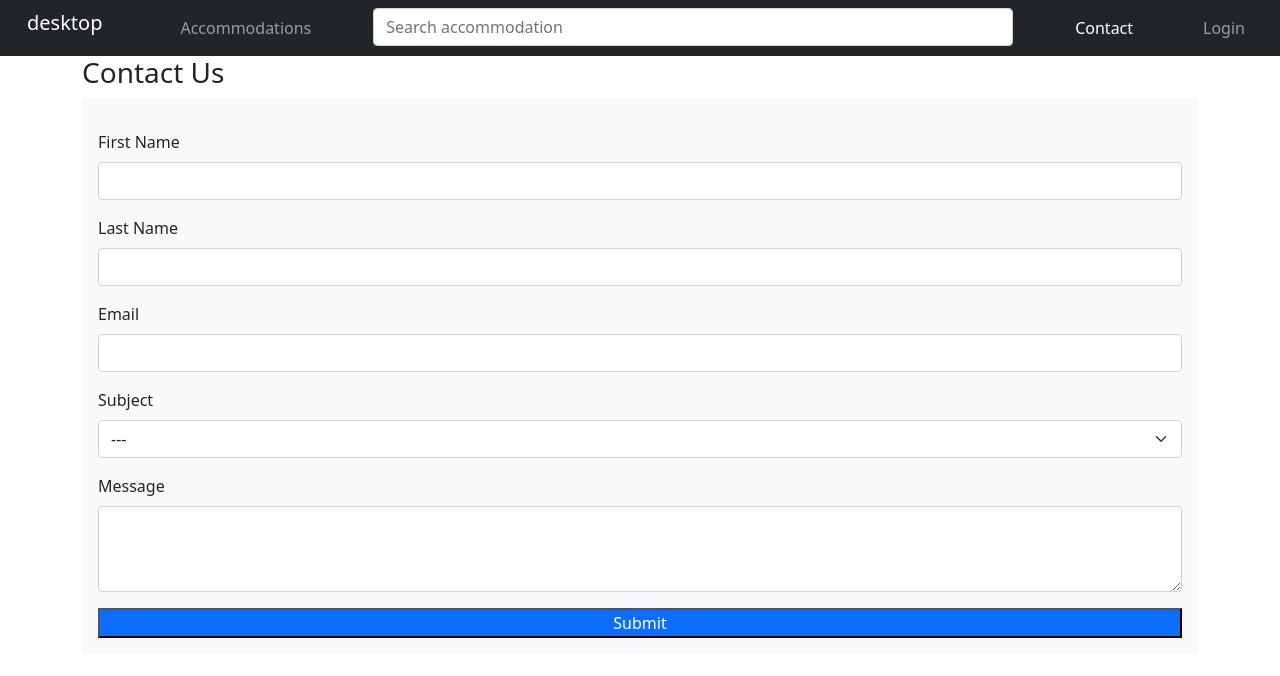
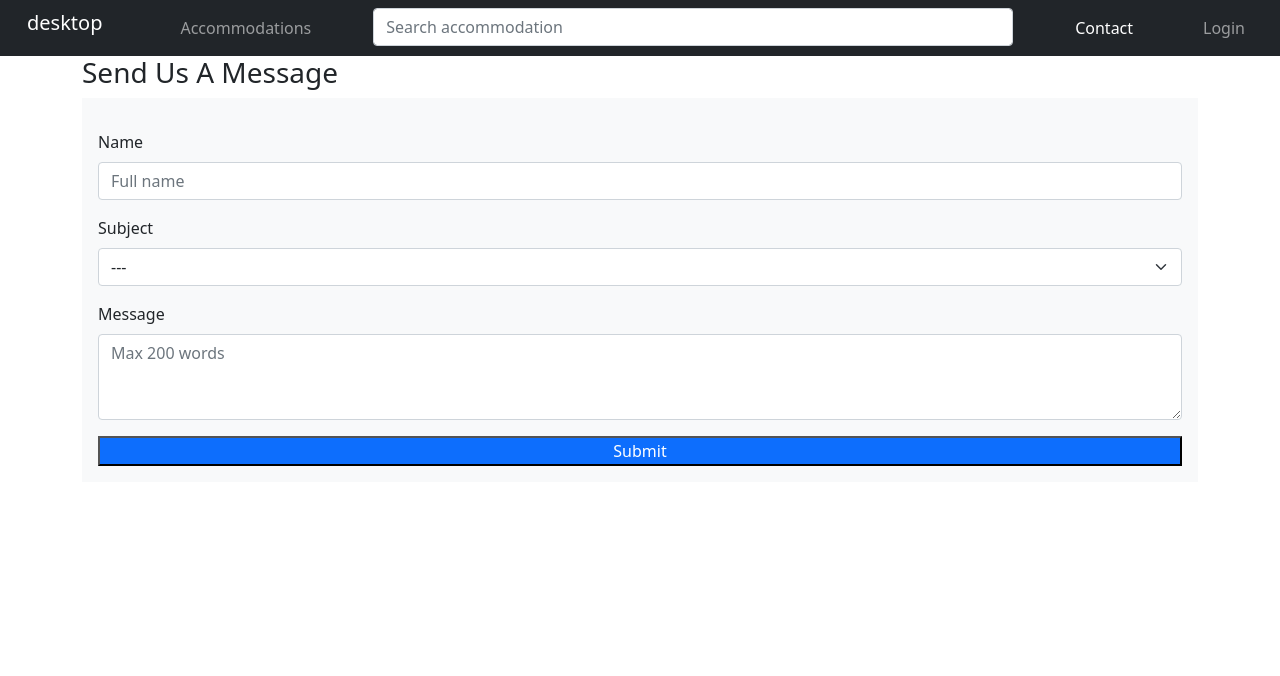
Before and after one commit to Noroff-FEU-Assignments/project-exam-2-Kaladinge, a React (Create React App) app: page /contact in a window 1280 px wide. Shown: the top 676 px of the page. Built offline with nearby package versions, Linux system fonts and the light colour scheme.

Commit message:
installed axios and altered the contactform

```diff
--- a/package.json
+++ b/package.json
@@ -7,6 +7,7 @@
     "@testing-library/jest-dom": "^5.16.4",
     "@testing-library/react": "^13.1.1",
     "@testing-library/user-event": "^13.5.0",
+    "axios": "^0.26.1",
     "bootstrap": "^5.1.3",
     "react": "^18.0.0",
     "react-bootstrap": "^2.3.0",
--- a/src/components/contact/Contact.js
+++ b/src/components/contact/Contact.js
@@ -5,7 +5,7 @@ import ContactForm from "./ContactForm";
 function Contact() {
   return (
     <>
-      <Heading title="Contact Us" />
+      <Heading title="Send Us A Message" />
       <ContactForm />
     </>
   );
--- a/src/components/contact/ContactForm.js
+++ b/src/components/contact/ContactForm.js
@@ -4,23 +4,16 @@ import { yupResolver } from "@hookform/resolvers/yup";
 import { Form } from "react-bootstrap";
 
 const schema = yup.object().shape({
-  firstName: yup
+  name: yup
     .string()
-    .required("First name is required")
+    .required("Name is required")
     .min(3, "Your first name must be at least 3 characters"),
-  lastName: yup
-    .string()
-    .required("Last name is required")
-    .min(4, "Your last name must be at least 4 characters"),
-  email: yup
-    .string()
-    .required("Email is required")
-    .email("Please enter a valid email address"),
   subject: yup.string().required("A choice is required"),
   message: yup
     .string()
     .required("Message is required")
-    .min(10, "Your message must be at least 10 characters"),
+    .min(10, "Your message must be at least 10 characters")
+    .max(200, "Your message must be no more than 200 characters"),
 });
 
 function ContactForm() {
@@ -41,28 +34,12 @@ function ContactForm() {
       onSubmit={handleSubmit(onSubmit)}
       className={`bg-light p-3 d-flex flex-column mx-auto`}
     >
-      <Form.Label htmlFor="first-name" className="mt-3">
-        First Name
+      <Form.Label htmlFor="name" className="mt-3">
+        Name
       </Form.Label>
-      <Form.Control {...register("firstName")} id="first-name" />
-      {errors.firstName && (
-        <span className="mb-3 text-danger">{errors.firstName.message}</span>
-      )}
-
-      <Form.Label htmlFor="last-name" className="mt-3">
-        Last Name
-      </Form.Label>
-      <Form.Control {...register("lastName")} id="last-name" />
-      {errors.lastName && (
-        <span className="mb-3 text-danger">{errors.lastName.message}</span>
-      )}
-
-      <Form.Label htmlFor="email" className="mt-3">
-        Email
-      </Form.Label>
-      <Form.Control {...register("email")} id="email" />
-      {errors.email && (
-        <span className="mb-3 text-danger">{errors.email.message}</span>
+      <Form.Control {...register("name")} id="name" placeholder="Full name" />
+      {errors.name && (
+        <span className="mb-3 text-danger">{errors.name.message}</span>
       )}
 
       <Form.Label htmlFor="subject" className="mt-3">
@@ -70,8 +47,8 @@ function ContactForm() {
       </Form.Label>
       <Form.Select {...register("subject")}>
         <option value="">---</option>
-        <option value="recipe">Recipe</option>
-        <option value="courses">Courses</option>
+        <option value="booking">Booking</option>
+        <option value="cancellation">Cancellation</option>
         <option value="other">Other</option>
       </Form.Select>
       {errors.subject && (
@@ -86,6 +63,7 @@ function ContactForm() {
         id="message"
         as="textarea"
         rows={3}
+        placeholder="Max 200 words"
       />
       {errors.message && (
         <span className="mb-3 text-danger">{errors.message.message}</span>
```
Also changed, not shown: 1 other file (tests, documents, lock files or other folders).
